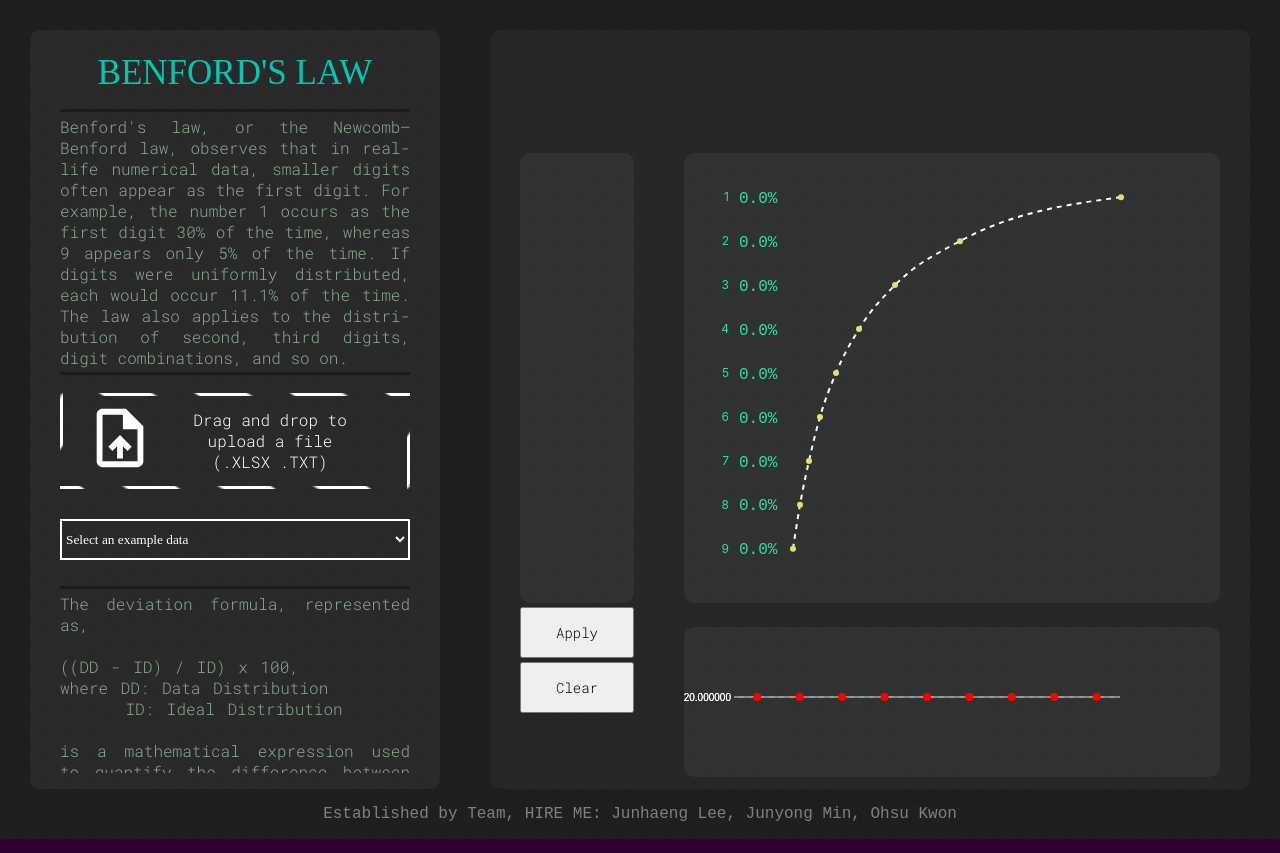
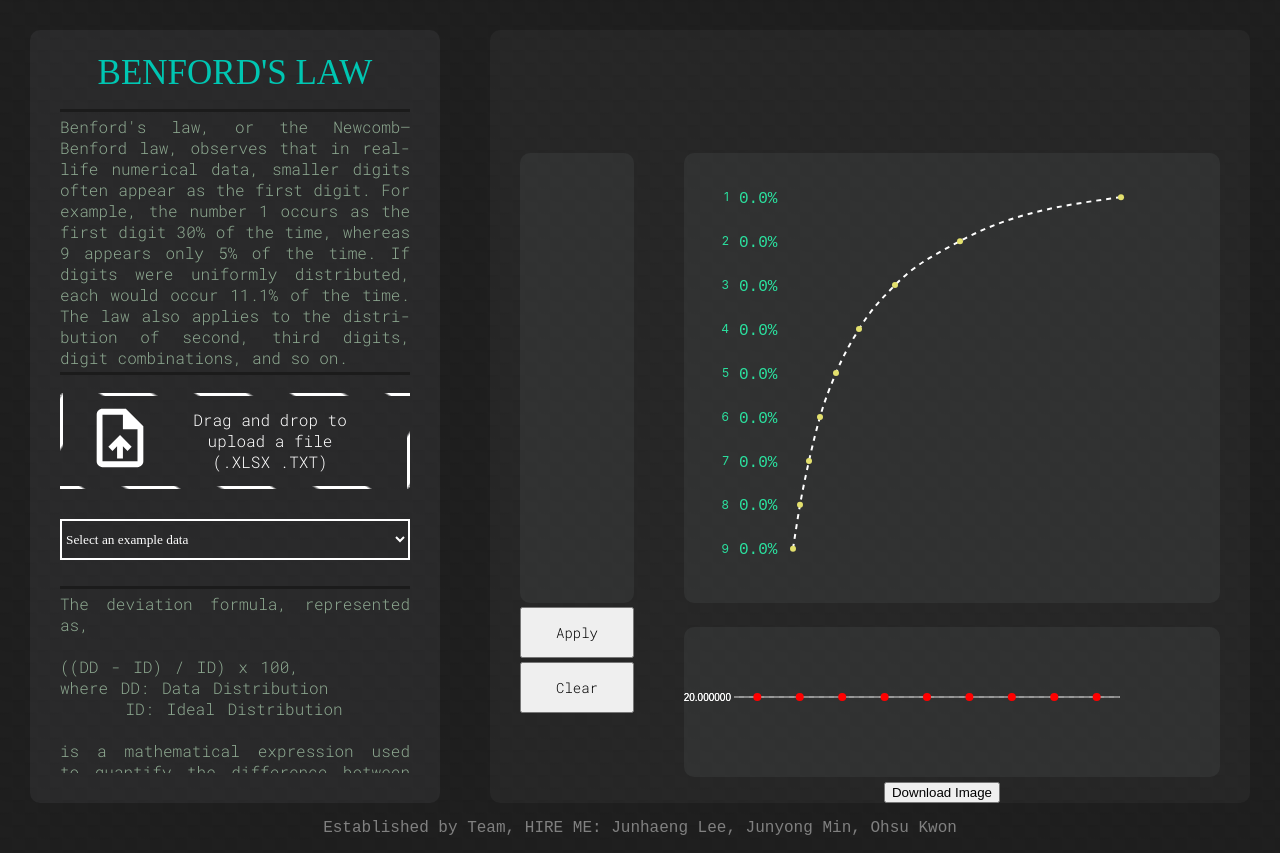
Before and after one commit to wnsdy95/Benford-s-Law, a React (Create React App) app: page / in a window 1280 px wide. Built offline with nearby package versions, Linux system fonts and the light colour scheme; a web font is replaced by a local one.

Commit message:
download

```diff
--- a/package.json
+++ b/package.json
@@ -13,6 +13,7 @@
     "@testing-library/user-event": "^13.5.0",
     "d3": "^7.8.5",
     "gsap": "^3.12.4",
+    "html2canvas": "^1.4.1",
     "papaparse": "^5.4.1",
     "react": "^18.2.0",
     "react-dom": "^18.2.0",
--- a/src/components/Histogram.js
+++ b/src/components/Histogram.js
@@ -3,7 +3,7 @@ import * as d3 from "d3";
 import "./Histogram.css";
 import { CircularProgress } from "@mui/material";
 import { ContactPageSharp } from "@mui/icons-material";
-
+import html2canvas from 'html2canvas';
 const Histogram = ({ data, isLoading, setIsLoading }) => {
   const [distribution, setDistribution] = useState([]);
   const [digitsCount, setDigitsCount] = useState([]);
@@ -355,7 +355,23 @@ const Histogram = ({ data, isLoading, setIsLoading }) => {
     // Remove the axis line
     svg.select(".domain").remove();
   };
+  const handleDownload = () => {
+    const container = document.querySelector('.graph_container'); // Adjust the class to target your container div
 
+    html2canvas(container, { backgroundColor: 'transparent' }).then(canvas => {
+      const image = canvas.toDataURL('image/png', 1.0);
+      downloadImage(image, 'graphs.png');
+    });
+  };
+
+  const downloadImage = (blob, filename) => {
+    const fakeLink = window.document.createElement('a');
+    fakeLink.href = blob;
+    fakeLink.download = filename;
+    document.body.appendChild(fakeLink);
+    fakeLink.click();
+    document.body.removeChild(fakeLink);
+  };
   return isLoading ? (
     <div className="loading">
       <div class="spinner-box">
@@ -367,6 +383,7 @@ const Histogram = ({ data, isLoading, setIsLoading }) => {
       </div>
     </div>
   ) : (
+      <div>
     <div className="graph_container" ref={containerRef}>
       <svg
         className="graph"
@@ -380,7 +397,11 @@ const Histogram = ({ data, isLoading, setIsLoading }) => {
         style={{ width: "100%", height: "150" }}
       ></svg>
       <div className="tooltip" ref={deviationTooltipRef}></div>
-    </div>
+
+      </div>
+        <button className={"download-button"} onClick={handleDownload}>Download Image</button>
+      </div>
+
   );
 };
 
```
Also changed, not shown: 1 other file (tests, documents, lock files or other folders).
